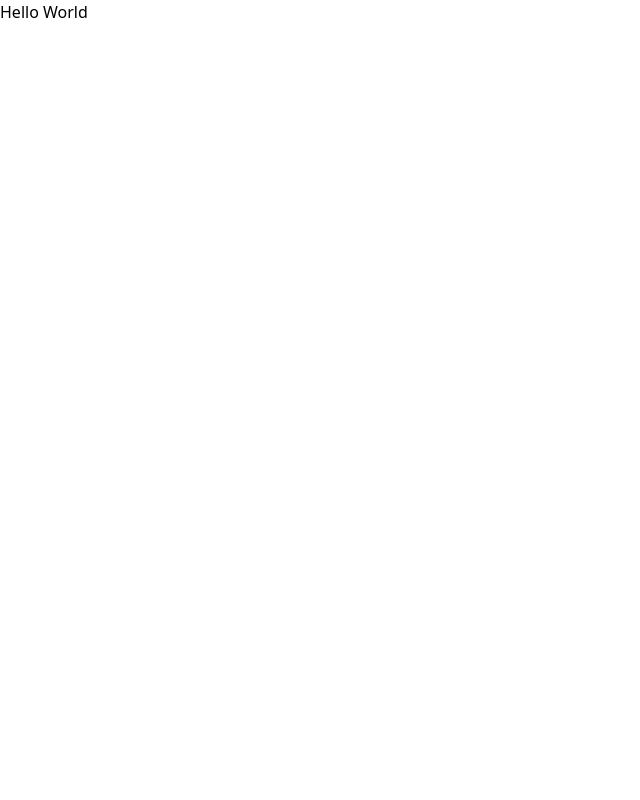
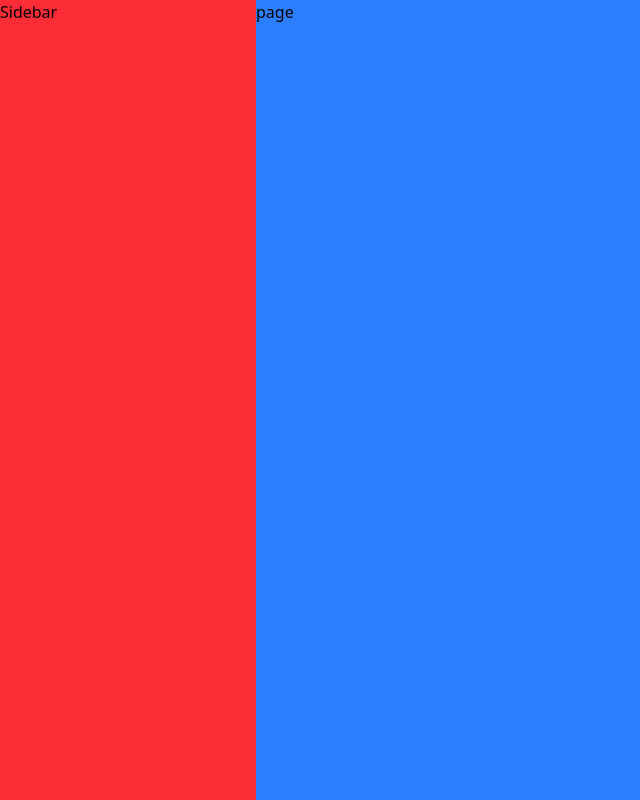
Before and after one commit to omegamaster86/llm-search, a Next.js app: page / in a window 1280 px wide. Shown: the whole page, without its empty margins (0-640 px from the left). Built offline with nearby package versions, Linux system fonts and the light colour scheme.

Commit message:
ダッシュボードとサイドバーコンポーネントを追加し、ホームページのレイアウトを更新

```diff
--- /dev/null
+++ b/app/dashboard/page.tsx
@@ -0,0 +1,9 @@
+import React from 'react'
+
+const Dashboard = () => {
+  return (
+    <div>page</div>
+  )
+}
+
+export default Dashboard
--- a/app/page.tsx
+++ b/app/page.tsx
@@ -1,8 +1,14 @@
-
+import Dashboard from "./dashboard/page";
+import Sidebar from "./sidebar/page";
 export default function Home() {
   return (
-    <div>
-      <h1>Hello World</h1>
+    <div className="flex h-screen">
+      <div className="w-1/5 bg-red-500">
+        <Sidebar />
+      </div>
+      <div className="w-4/5 bg-blue-500">
+        <Dashboard />
+      </div>
     </div>
   );
 }
--- /dev/null
+++ b/app/sidebar/page.tsx
@@ -0,0 +1,9 @@
+import React from 'react'
+
+const Sidebar = () => {
+  return (
+    <div>Sidebar</div>
+  )
+}
+
+export default Sidebar
```
